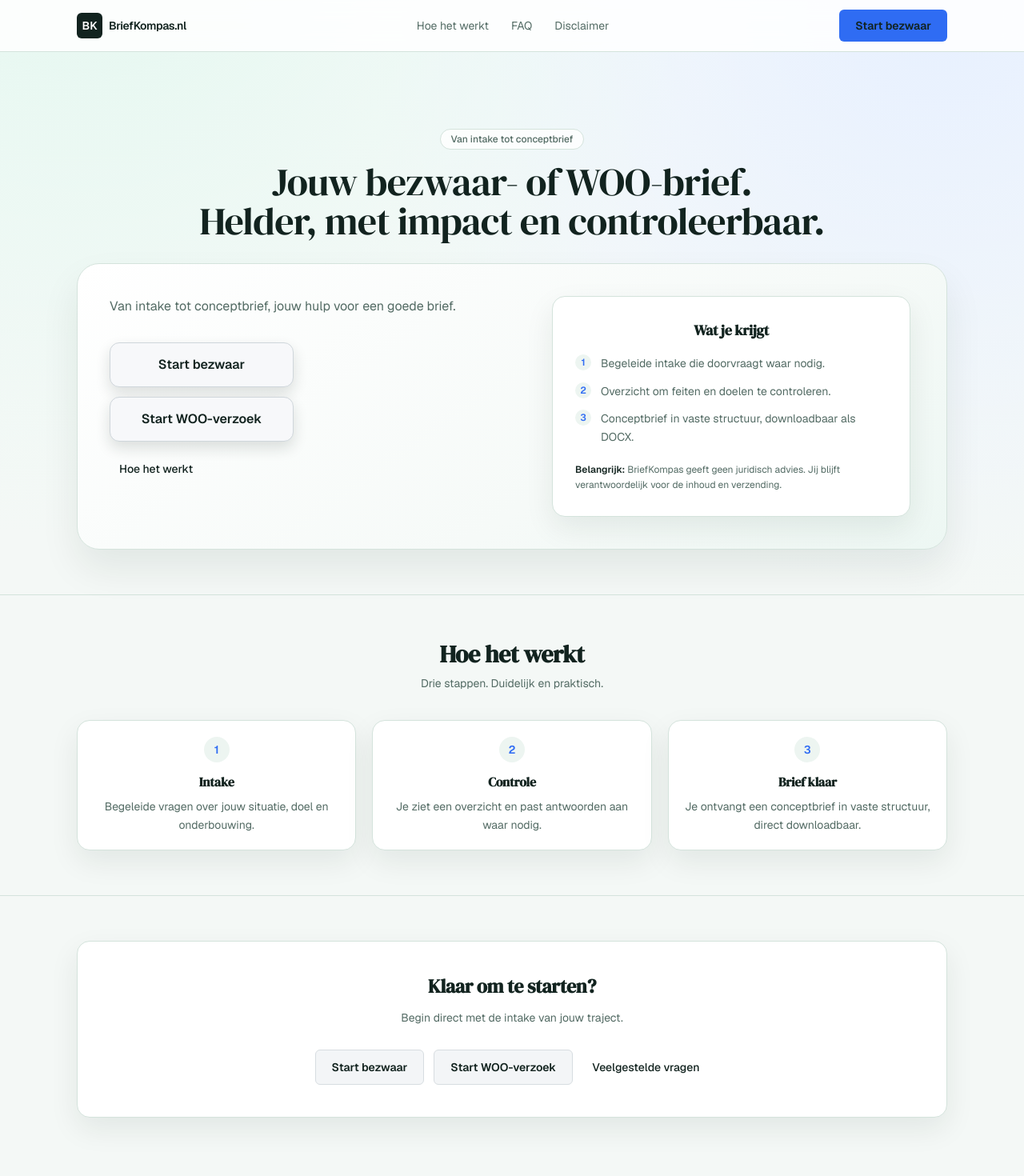
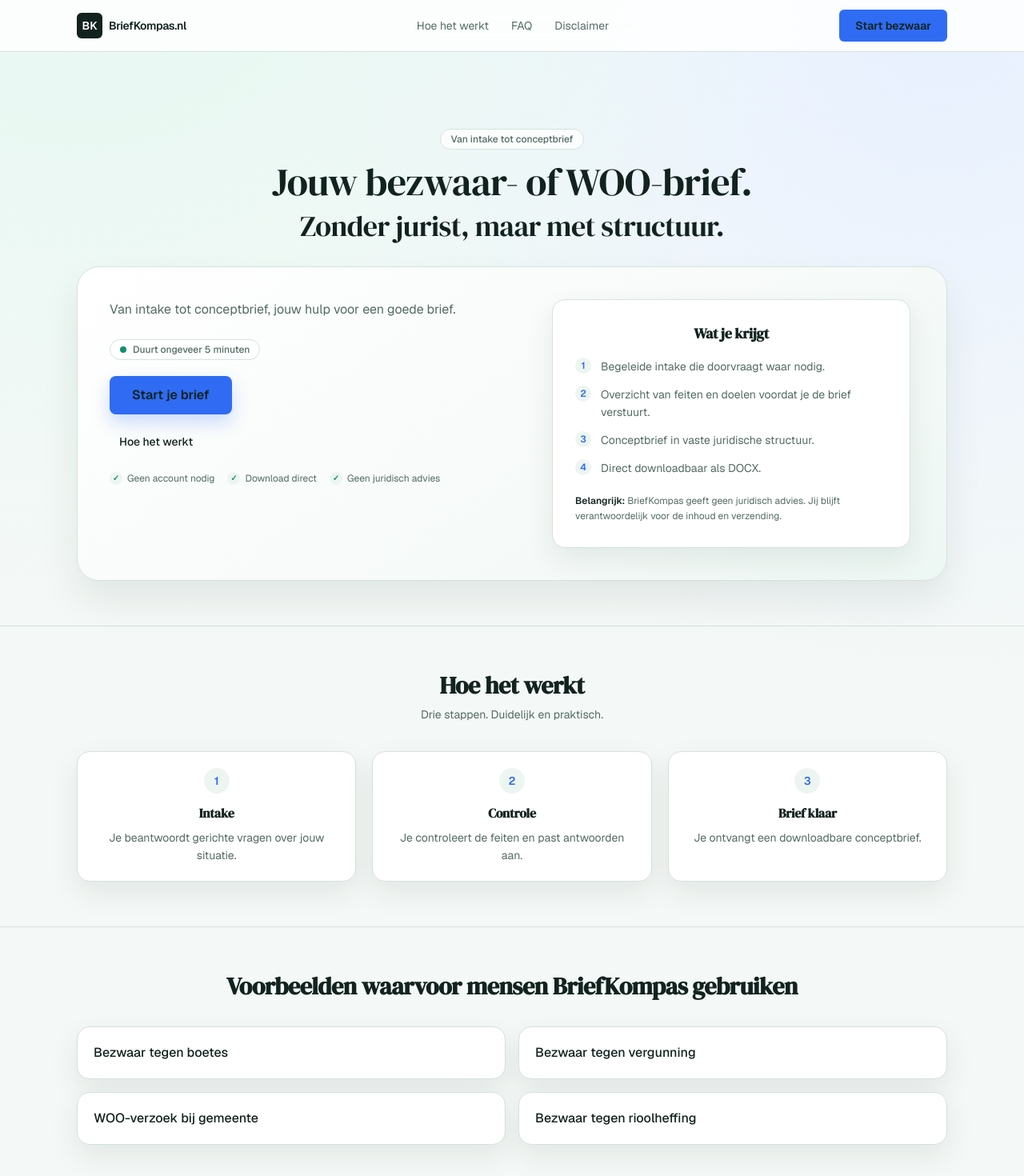
Before and after one commit to Stephanoud/briefkompas2, a Next.js app: page / in a window 1280 px wide. Shown: the top 1470 px of the page at 80% size. Built offline with nearby package versions, Linux system fonts and the light colour scheme.

Commit message:
Simplify homepage CTA flow and sharpen conversion copy

```diff
--- a/app/page.tsx
+++ b/app/page.tsx
@@ -4,35 +4,41 @@
 const contentWidthClass = "mx-auto w-full max-w-[1100px]";
 const surfaceCardClass =
   "rounded-2xl border border-[var(--border)] bg-white shadow-[0_14px_36px_rgba(17,33,28,0.08)]";
-const heroStartButtonClass =
-  "inline-flex h-14 min-w-[230px] items-center justify-center rounded-xl border border-[#cfd6db] bg-[#f7f8fa] px-8 text-base font-semibold text-[var(--foreground)] shadow-[0_8px_18px_rgba(18,35,31,0.14)] transition-all duration-200 hover:-translate-y-0.5 hover:bg-white hover:shadow-[0_12px_24px_rgba(18,35,31,0.18)] active:translate-y-0 active:shadow-[0_6px_12px_rgba(18,35,31,0.14)] focus-visible:outline-none focus-visible:ring-2 focus-visible:ring-[var(--ring)] focus-visible:ring-offset-2";
-const startButtonClass =
-  "inline-flex h-11 items-center justify-center rounded-md border border-[#d7dde1] bg-[#f3f5f7] px-5 text-sm font-semibold text-[var(--foreground)] hover:bg-[#e9edf1] focus-visible:outline-none focus-visible:ring-2 focus-visible:ring-[var(--ring)] focus-visible:ring-offset-2";
+const primaryButtonClass =
+  "inline-flex h-12 items-center justify-center rounded-lg bg-[var(--brand)] px-7 text-base font-semibold text-white shadow-[0_10px_22px_rgba(47,108,243,0.24)] hover:bg-[var(--brand-strong)] focus-visible:outline-none focus-visible:ring-2 focus-visible:ring-[var(--ring)] focus-visible:ring-offset-2";
 const tertiaryButtonClass =
   "inline-flex h-11 items-center justify-center rounded-md px-3 text-sm font-medium text-[var(--muted)] hover:text-[var(--foreground)]";
 
 const heroBenefits = [
   "Begeleide intake die doorvraagt waar nodig.",
-  "Overzicht om feiten en doelen te controleren.",
-  "Conceptbrief in vaste structuur, downloadbaar als DOCX.",
+  "Overzicht van feiten en doelen voordat je de brief verstuurt.",
+  "Conceptbrief in vaste juridische structuur.",
+  "Direct downloadbaar als DOCX.",
 ];
 
 const steps = [
   {
     number: "1",
     title: "Intake",
-    text: "Begeleide vragen over jouw situatie, doel en onderbouwing.",
+    text: "Je beantwoordt gerichte vragen over jouw situatie.",
   },
   {
     number: "2",
     title: "Controle",
-    text: "Je ziet een overzicht en past antwoorden aan waar nodig.",
+    text: "Je controleert de feiten en past antwoorden aan.",
   },
   {
     number: "3",
     title: "Brief klaar",
-    text: "Je ontvangt een conceptbrief in vaste structuur, direct downloadbaar.",
+    text: "Je ontvangt een downloadbare conceptbrief.",
   },
+];
+
+const useCases = [
+  "Bezwaar tegen boetes",
+  "Bezwaar tegen vergunning",
+  "WOO-verzoek bij gemeente",
+  "Bezwaar tegen rioolheffing",
 ];
 
 export default function Page() {
@@ -47,8 +53,10 @@
               </p>
               <h1 className="mx-auto mt-4 w-full text-4xl leading-[1.02] tracking-[-0.02em] sm:text-5xl">
                 Jouw bezwaar- of WOO-brief.
-                <span className="block">Helder, met impact en controleerbaar.</span>
               </h1>
+              <h2 className="mt-2 text-3xl leading-tight tracking-[-0.02em] sm:text-4xl">
+                Zonder jurist, maar met structuur.
+              </h2>
             </div>
 
             <div
@@ -60,19 +68,49 @@
                     Van intake tot conceptbrief, jouw hulp voor een goede brief.
                   </p>
 
-                  <div className="mt-8 flex flex-col items-center gap-3 lg:items-start">
-                    <Link href="/start-bezwaar" className={heroStartButtonClass}>
-                      Start bezwaar
+                  <p className="mt-6 inline-flex items-center gap-2 rounded-full border border-[var(--border)] bg-white/80 px-3 py-1 text-xs font-medium text-[var(--muted)]">
+                    <span className="inline-block h-2 w-2 rounded-full bg-[var(--accent)]" aria-hidden="true" />
+                    Duurt ongeveer 5 minuten
+                  </p>
+
+                  <div className="mt-5 flex flex-col items-center gap-3 lg:items-start">
+                    <Link href="/start-bezwaar" className={primaryButtonClass}>
+                      Start je brief
                     </Link>
-
-                    <Link href="/start-woo" className={heroStartButtonClass}>
-                      Start WOO-verzoek
-                    </Link>
-
                     <a href="#hoe-het-werkt" className={tertiaryButtonClass}>
                       Hoe het werkt
                     </a>
                   </div>
+
+                  <p className="mt-4 flex flex-wrap items-center justify-center gap-x-4 gap-y-2 text-xs text-[var(--muted)] lg:justify-start">
+                    <span className="inline-flex items-center gap-1.5">
+                      <span
+                        className="inline-flex h-4 w-4 items-center justify-center rounded-full bg-[var(--surface-soft)] text-[10px] font-semibold text-[var(--accent)]"
+                        aria-hidden="true"
+                      >
+                        &#10003;
+                      </span>
+                      Geen account nodig
+                    </span>
+                    <span className="inline-flex items-center gap-1.5">
+                      <span
+                        className="inline-flex h-4 w-4 items-center justify-center rounded-full bg-[var(--surface-soft)] text-[10px] font-semibold text-[var(--accent)]"
+                        aria-hidden="true"
+                      >
+                        &#10003;
+                      </span>
+                      Download direct
+                    </span>
+                    <span className="inline-flex items-center gap-1.5">
+                      <span
+                        className="inline-flex h-4 w-4 items-center justify-center rounded-full bg-[var(--surface-soft)] text-[10px] font-semibold text-[var(--accent)]"
+                        aria-hidden="true"
+                      >
+                        &#10003;
+                      </span>
+                      Geen juridisch advies
+                    </span>
+                  </p>
                 </div>
 
                 <div className="mx-auto w-full max-w-md">
@@ -128,6 +166,26 @@
       <section className="w-full border-t border-[var(--border)] py-12 sm:py-14">
         <Container>
           <div className={contentWidthClass}>
+            <div className="text-center">
+              <h2 className="text-3xl font-semibold tracking-tight text-[var(--foreground)]">
+                Voorbeelden waarvoor mensen BriefKompas gebruiken
+              </h2>
+            </div>
+
+            <div className="mt-8 grid gap-4 sm:grid-cols-2">
+              {useCases.map((item) => (
+                <article key={item} className={`${surfaceCardClass} p-5`}>
+                  <p className="text-base font-medium text-[var(--foreground)]">{item}</p>
+                </article>
+              ))}
+            </div>
+          </div>
+        </Container>
+      </section>
+
+      <section className="w-full border-t border-[var(--border)] py-12 sm:py-14">
+        <Container>
+          <div className={contentWidthClass}>
             <div className={`${surfaceCardClass} px-6 py-8 text-center sm:px-10 sm:py-10`}>
               <h2 className="text-2xl font-semibold tracking-tight text-[var(--foreground)]">Klaar om te starten?</h2>
               <p className="mx-auto mt-3 max-w-[48ch] text-sm leading-relaxed text-[var(--muted)]">
@@ -135,12 +193,8 @@
               </p>
 
               <div className="mt-7 flex flex-wrap items-center justify-center gap-3">
-                <Link href="/start-bezwaar" className={startButtonClass}>
-                  Start bezwaar
-                </Link>
-
-                <Link href="/start-woo" className={startButtonClass}>
-                  Start WOO-verzoek
+                <Link href="/start-bezwaar" className={primaryButtonClass}>
+                  Start je brief
                 </Link>
 
                 <Link href="/faq" className={tertiaryButtonClass}>
```
